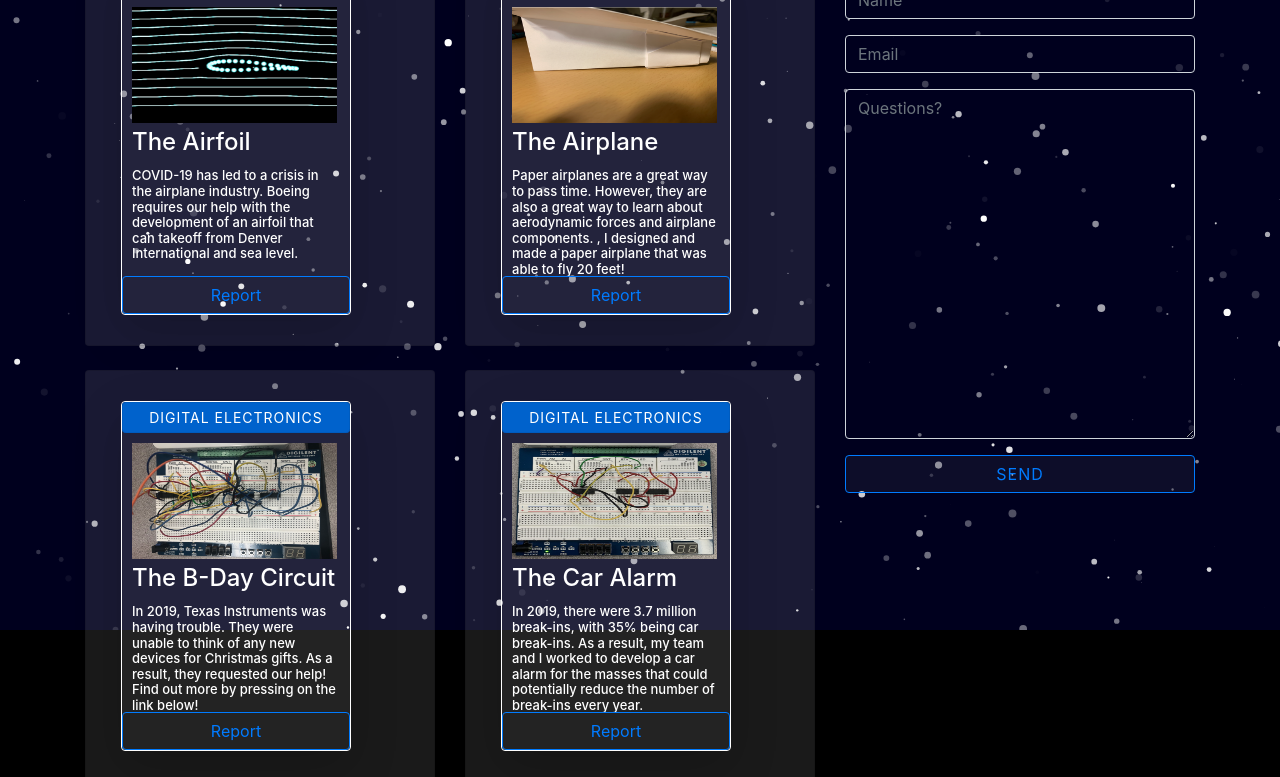
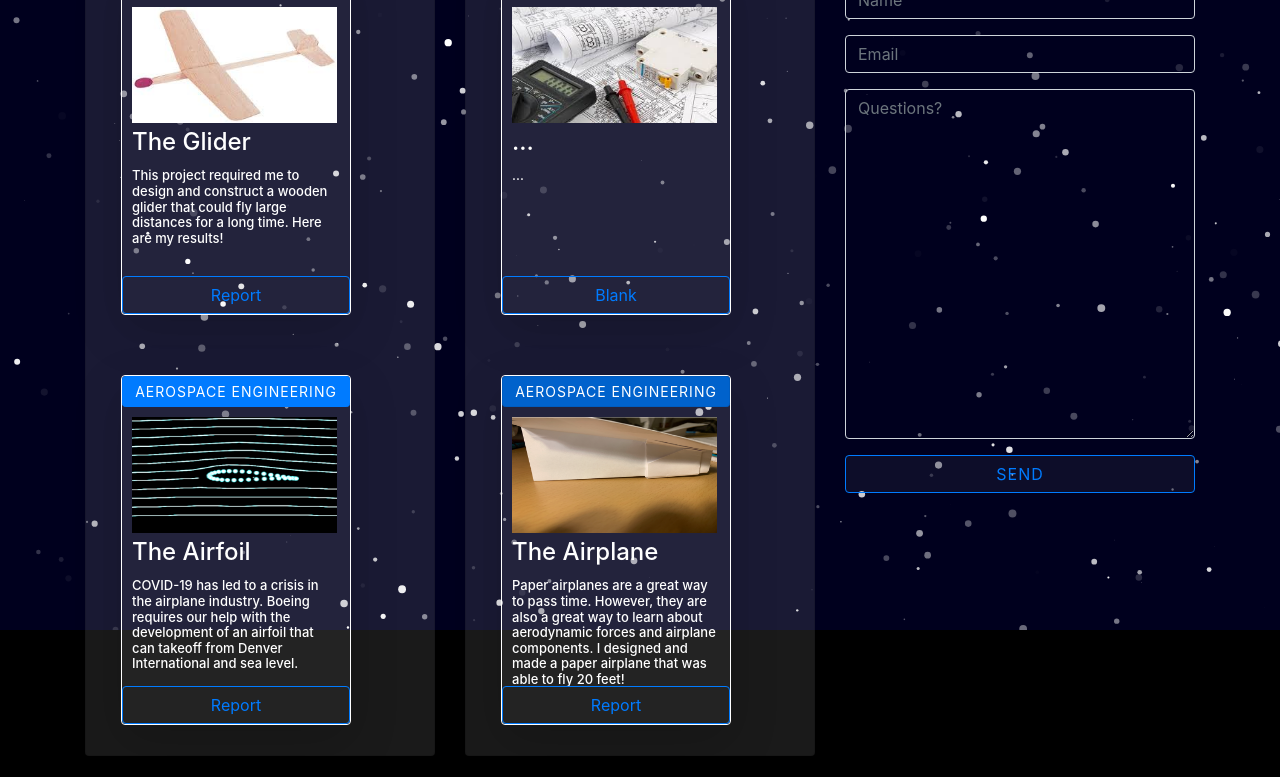
Before and after one commit to Kardee12/Portfolio-V2, a plain HTML site: page projects.html in a window 1280 px wide. Shown: the part 170-947 px from the top of the page. Drawn offline with nearby package versions, Linux system fonts and the light colour scheme; files whose address does not match are found by name; a web font is replaced by a local one.

Commit message:
Add files via upload

```diff
--- a/projects.html
+++ b/projects.html
@@ -54,6 +54,15 @@
                             <div class="card" style="background: rgba(255,255,255,0.1);">
                                 <div class="card-body">
                                     <div class="card border-white border rounded shadow-lg" data-bs-hover-animate="pulse" style="width: 230px;height: 350px;margin: 10px;margin-left: 15px;background: rgba(255,255,255,0.04);"><button class="btn btn-outline-primary active btn-sm" type="button">Aerospace Engineering</button>
+                                        <div class="card-body" style="width: 205px;height: 350px;padding: 0px;margin: 10px;"><img class="d-lg-flex m-auto align-items-lg-center" style="width: 205px;height: 115.31px;margin-left: 0px;padding-left: 0px;" src="assets/img/Projects/glider.jpeg">
+                                            <h4 class="card-title" style="margin-top: 5px;">The Glider</h4>
+                                            <h6 style="font-size: 13px;">This project required me to design and construct a wooden glider that could fly large distances for a long time. Here are my results!</h6>
+                                        </div><a class="btn btn-outline-primary btn-block" role="button" href="https://docs.google.com/document/d/18eyc4xCcnlgMEc0IiJFydMlcBnHHihFSdWAu_sWsIBc/edit">Report</a>
+                                        <div class="btn-group" role="group"></div>
+                                    </div>
+                                </div>
+                                <div class="card-body">
+                                    <div class="card border-white border rounded shadow-lg" data-bs-hover-animate="pulse" style="width: 230px;height: 350px;margin: 10px;margin-left: 15px;background: rgba(255,255,255,0.04);"><button class="btn btn-outline-primary active btn-sm" type="button">Aerospace Engineering</button>
                                         <div class="card-body" style="width: 205px;height: 350px;padding: 0px;margin: 10px;"><img class="d-lg-flex m-auto align-items-lg-center" style="width: 205px;height: 115.31px;margin-left: 0px;padding-left: 0px;" src="assets/img/Projects/Screen%20Shot%202020-10-05%20at%207.55.13%20PM.png">
                                             <h4 class="card-title" style="margin-top: 5px;">The Airfoil</h4>
                                             <h6 style="font-size: 13px;">COVID-19 has led to a crisis in the airplane industry. Boeing requires our help with the development of an airfoil that can takeoff from Denver International and sea level.</h6>
@@ -66,10 +75,19 @@
                         <div class="col">
                             <div class="card" style="background: rgba(255,255,255,0.1);">
                                 <div class="card-body">
+                                    <div class="card border-white border rounded shadow-lg" data-bs-hover-animate="pulse" style="width: 230px;height: 350px;margin: 10px;margin-left: 15px;background: rgba(255,255,255,0.04);"><button class="btn btn-primary active btn-sm" type="button">...</button>
+                                        <div class="card-body" style="width: 205px;height: 350px;padding: 0px;margin: 10px;"><img class="d-lg-flex m-auto align-items-lg-center" style="width: 205px;height: 115.31px;margin-left: 0px;padding-left: 0px;" src="assets/img/Projects/Safe.jpeg">
+                                            <h4 class="card-title" style="margin-top: 5px;">...</h4>
+                                            <h6 style="font-size: 13px;">...</h6>
+                                        </div><a class="btn btn-outline-primary btn-block" role="button" href="https://docs.google.com/document/d/1qbBHh2aMxvDOvhyIVLwIKycjVzHQIqHlyrOsN5vhrl4/edit">Blank</a>
+                                        <div class="btn-group" role="group"></div>
+                                    </div>
+                                </div>
+                                <div class="card-body">
                                     <div class="card border-white border rounded shadow-lg" data-bs-hover-animate="pulse" style="width: 230px;height: 350px;margin: 10px;margin-left: 15px;background: rgba(255,255,255,0.04);"><button class="btn btn-primary active btn-sm" type="button">aerospace engineering</button>
                                         <div class="card-body" style="width: 205px;height: 350px;padding: 0px;margin: 10px;"><img class="d-lg-flex m-auto align-items-lg-center" style="width: 205px;height: 115.31px;margin-left: 0px;padding-left: 0px;" src="assets/img/Projects/Screen%20Shot%202020-10-05%20at%2011.11.56%20PM.png">
                                             <h4 class="card-title" style="margin-top: 5px;">The Airplane</h4>
-                                            <h6 style="font-size: 13px;">Paper airplanes are a great way to pass time. However, they are also a great way to learn about aerodynamic forces and airplane components. , I designed and made a paper airplane that was able to fly 20 feet!</h6>
+                                            <h6 style="font-size: 13px;">Paper airplanes are a great way to pass time. However, they are also a great way to learn about aerodynamic forces and airplane components. I designed and made a paper airplane that was able to fly 20 feet!</h6>
                                         </div><a class="btn btn-outline-primary btn-block" role="button" href="https://docs.google.com/document/d/1qbBHh2aMxvDOvhyIVLwIKycjVzHQIqHlyrOsN5vhrl4/edit">Report</a>
                                         <div class="btn-group" role="group"></div>
                                     </div>
```
Also changed, not shown: CV.html (+4 -4 lines), contact.html (+1 -1 lines), assets/img/Projects/Safe.jpeg (added), assets/img/Projects/glider.jpeg (added).
